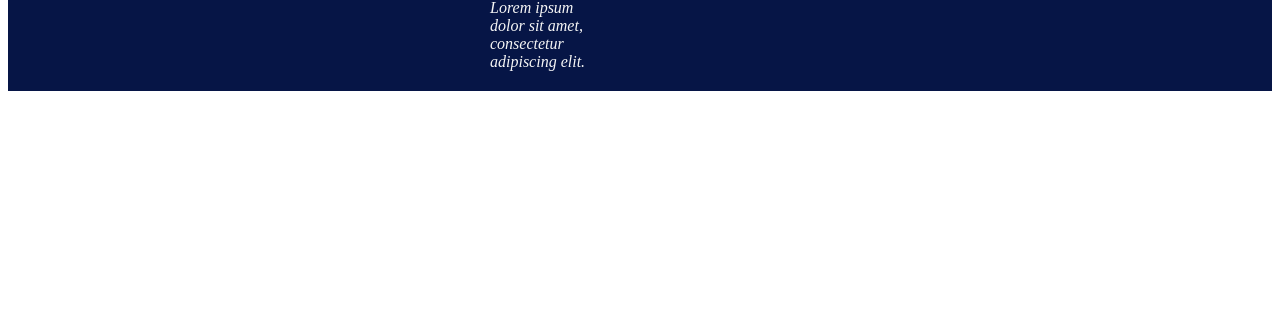
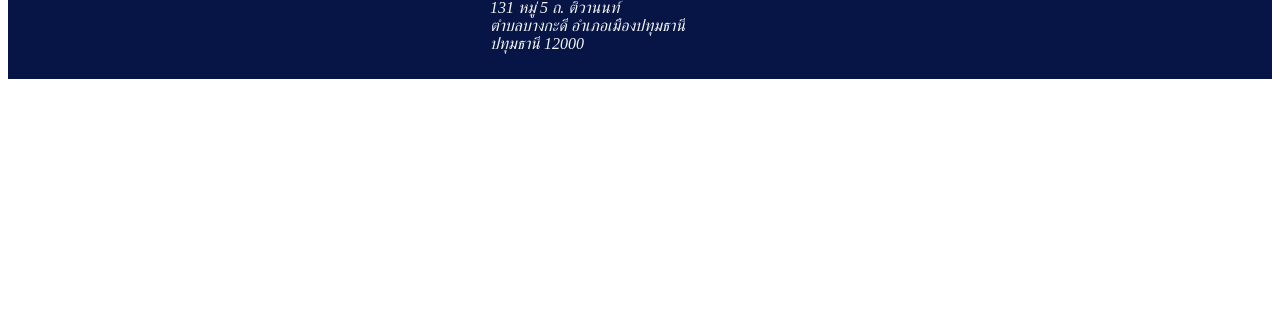
Before and after one commit to Thas-Tayapongsak/CRUD-app-for-css326, a PHP site: page /signup.php in a window 1280 px wide. Shown: the part 466-800 px from the top of the page. Run offline with PHP 8.4, Linux system fonts and the light colour scheme.

Commit message:
update address

```diff
--- a/admin.php
+++ b/admin.php
@@ -87,7 +87,7 @@ session_start();
         </main>
         <footer>
             <address>
-                Lorem ipsum<br>dolor sit amet,<br>consectetur<br>adipiscing elit.
+                131 หมู่ 5 ถ. ติวานนท์<br>ตำบลบางกะดี อำเภอเมืองปทุมธานี<br>ปทุมธานี 12000
             </address>
         </footer>
     </body>
--- a/branch.php
+++ b/branch.php
@@ -115,10 +115,7 @@
         </main>
         <footer>
             <address>
-                Lorem ipsum<br>
-                dolor sit amet,<br>
-                consectetur<br>
-                adipiscing elit.
+                131 หมู่ 5 ถ. ติวานนท์<br>ตำบลบางกะดี อำเภอเมืองปทุมธานี<br>ปทุมธานี 12000
             </address>
         </footer>
     </body>
--- a/home.php
+++ b/home.php
@@ -58,10 +58,7 @@
         </main>
         <footer>
             <address>
-                Lorem ipsum<br>
-                dolor sit amet,<br>
-                consectetur<br>
-                adipiscing elit.
+                131 หมู่ 5 ถ. ติวานนท์<br>ตำบลบางกะดี อำเภอเมืองปทุมธานี<br>ปทุมธานี 12000
             </address>
         </footer>
     </body>
--- a/inventory.php
+++ b/inventory.php
@@ -105,10 +105,7 @@
         </main>
         <footer>
             <address>
-                Lorem ipsum<br>
-                dolor sit amet,<br>
-                consectetur<br>
-                adipiscing elit.
+                131 หมู่ 5 ถ. ติวานนท์<br>ตำบลบางกะดี อำเภอเมืองปทุมธานี<br>ปทุมธานี 12000
             </address>
         </footer>
     </body>
--- a/login.php
+++ b/login.php
@@ -85,7 +85,7 @@ session_start();
         </main>
         <footer>
             <address>
-                Lorem ipsum<br>dolor sit amet,<br>consectetur<br>adipiscing elit.
+                131 หมู่ 5 ถ. ติวานนท์<br>ตำบลบางกะดี อำเภอเมืองปทุมธานี<br>ปทุมธานี 12000
             </address>
         </footer>
     </body>
--- a/logout.php
+++ b/logout.php
@@ -41,10 +41,7 @@
         </main>
         <footer>
             <address>
-                Lorem ipsum<br>
-                dolor sit amet,<br>
-                consectetur<br>
-                adipiscing elit.
+                131 หมู่ 5 ถ. ติวานนท์<br>ตำบลบางกะดี อำเภอเมืองปทุมธานี<br>ปทุมธานี 12000
             </address>
         </footer>
     </body>
--- a/manager.php
+++ b/manager.php
@@ -110,10 +110,7 @@
         </main>
         <footer>
             <address>
-                Lorem ipsum<br>
-                dolor sit amet,<br>
-                consectetur<br>
-                adipiscing elit.
+                131 หมู่ 5 ถ. ติวานนท์<br>ตำบลบางกะดี อำเภอเมืองปทุมธานี<br>ปทุมธานี 12000
             </address>
         </footer>
     </body>
--- a/profile.php
+++ b/profile.php
@@ -97,10 +97,7 @@
         </main>
         <footer>
             <address>
-                Lorem ipsum<br>
-                dolor sit amet,<br>
-                consectetur<br>
-                adipiscing elit.
+                131 หมู่ 5 ถ. ติวานนท์<br>ตำบลบางกะดี อำเภอเมืองปทุมธานี<br>ปทุมธานี 12000
             </address>
         </footer>
     </body>
--- a/signup.php
+++ b/signup.php
@@ -109,10 +109,7 @@
         </main>
         <footer>
             <address>
-                Lorem ipsum<br>
-                dolor sit amet,<br>
-                consectetur<br>
-                adipiscing elit.
+                131 หมู่ 5 ถ. ติวานนท์<br>ตำบลบางกะดี อำเภอเมืองปทุมธานี<br>ปทุมธานี 12000
             </address>
         </footer>
     </body>
```
